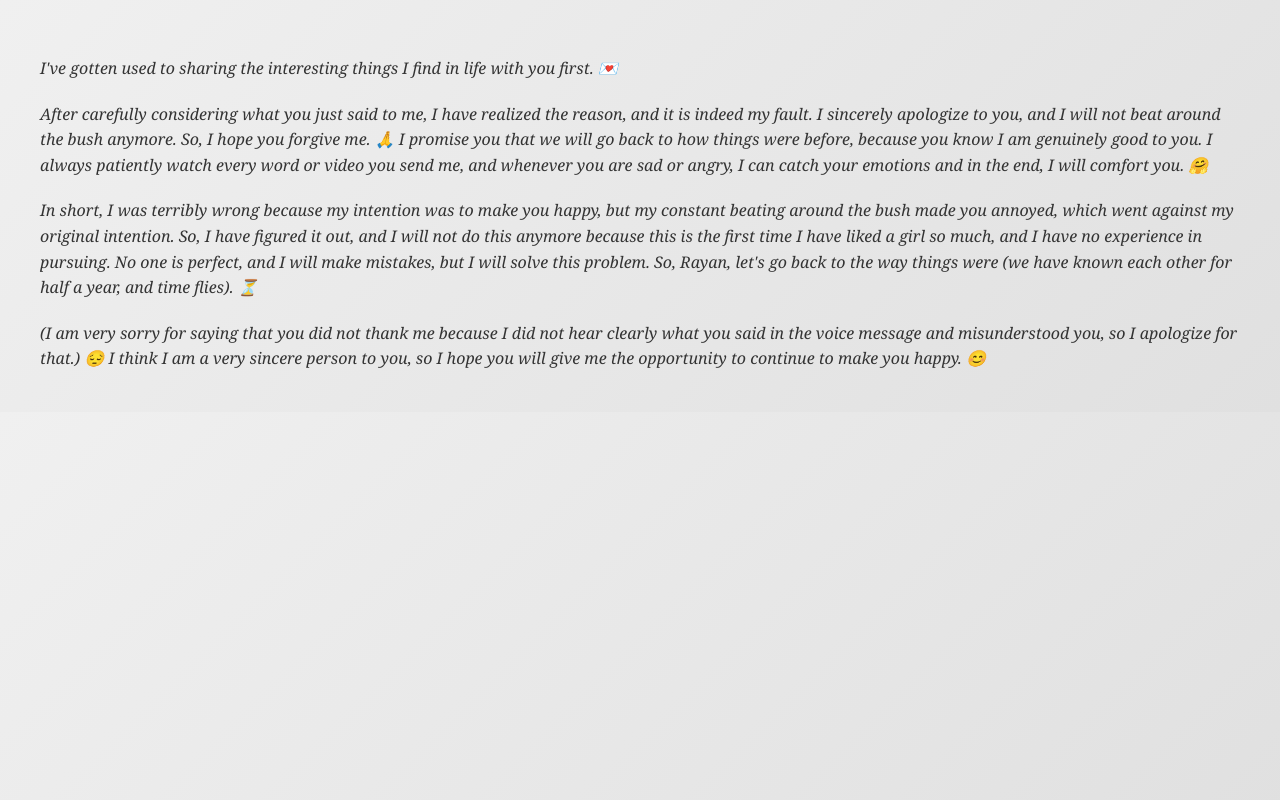
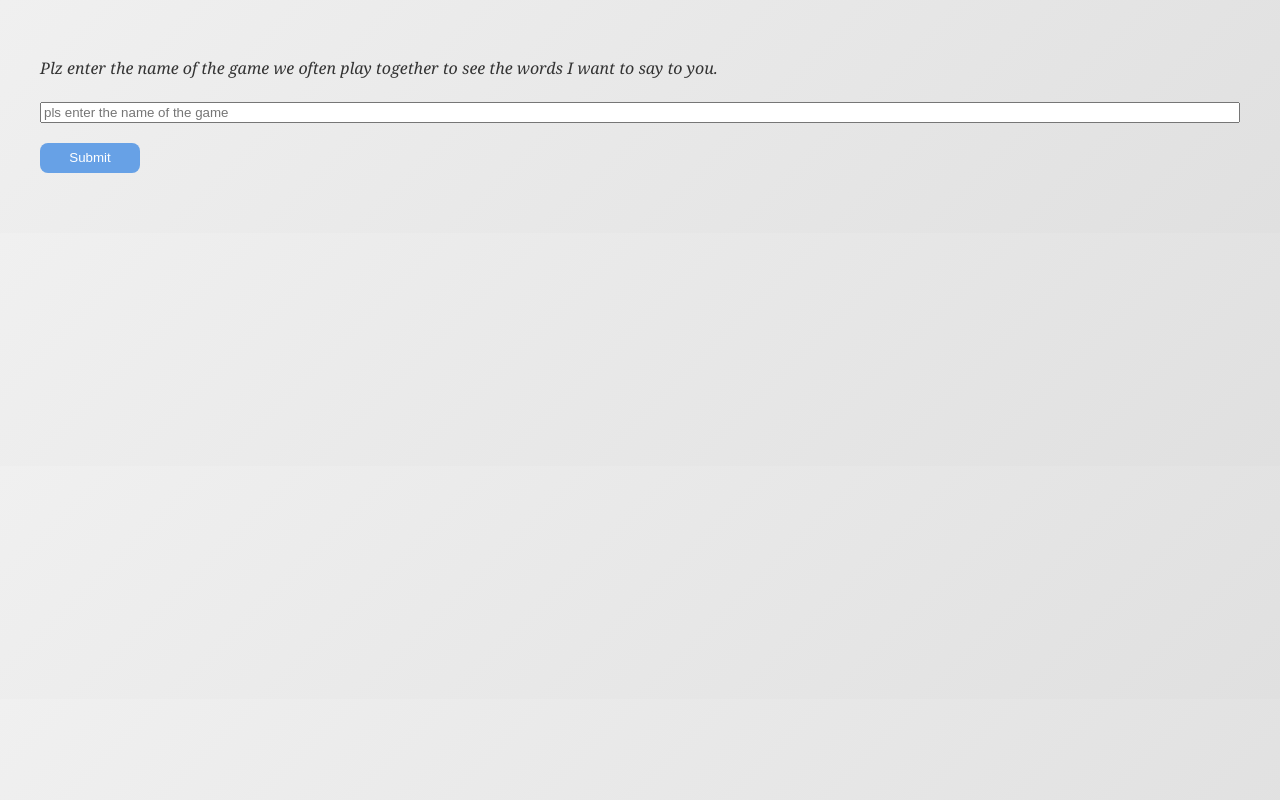
Before and after one commit to miaokeliq/ray.github.io, a website: page index.html in a window 1280 px wide. Drawn offline with Linux system fonts and the light colour scheme.

Commit message:
fix: context update

```diff
--- a/index.html
+++ b/index.html
@@ -3,18 +3,14 @@
   <head>
     <meta charset="UTF-8" />
     <meta name="viewport" content="width=device-width, initial-scale=1.0" />
-    <title>Document</title>
+    <title>Encrypted Content</title>
     <style>
       body {
-        font-family: "Georgia", serif; /* 使用Georgia字体，它有意大利斜体风格 */
-        font-style: italic; /* 设置文字为意大利斜体 */
+        font-family: "Georgia", serif;
+        font-style: italic;
         margin: 0;
         padding: 40px;
-        background: linear-gradient(
-          135deg,
-          #f0f0f0 0%,
-          #e0e0e0 100%
-        ); /* 渐变背景 */
+        background: linear-gradient(135deg, #f0f0f0 0%, #e0e0e0 100%);
         color: #333;
         line-height: 1.6;
       }
@@ -24,41 +20,87 @@
       p:last-child {
         margin-bottom: 0;
       }
+      #hiddenContent {
+        display: none;
+      }
+      #passwordSection {
+        display: flex;
+        flex-direction: column;
+        margin-bottom: 20px;
+      }
     </style>
   </head>
   <body>
-    <audio autoplay loop volume="0.1">
-      <source src="./musiccc.MP3" type="audio/mpeg" />
-      Your browser does not support the audio element.
-    </audio>
+    <div id="passwordSection">
       <p>
-      I've gotten used to sharing the interesting things I find in life with you
-      first. 💌
+        Plz enter the name of the game we often play together to see the words I
+        want to say to you.
+      </p>
+      <input
+        type="text"
+        id="passwordInput"
+        placeholder="pls enter the name of the game"
+      />
+      <button
+        onclick="checkPassword()"
+        style="
+          margin-top: 20px;
+          background: #67a1e6;
+          border: 1px #67a1e6;
+          width: 100px;
+          height: 30px;
+          color: white;
+          border-radius: 8px;
+        "
+      >
+        Submit
+      </button>
+    </div>
+    <div id="hiddenContent">
+      <p>
+        I've gotten used to sharing the interesting things I find in life with
+        you first. 💌
       </p>
       <p>
-      After carefully considering what you just said to me, I have realized the
-      reason, and it is indeed my fault. I sincerely apologize to you, and I
-      will not beat around the bush anymore. So, I hope you forgive me. 🙏 I
+        After carefully considering what you just said to me, I have realized
+        the reason, and it is indeed my fault. I sincerely apologize to you, and
+        I will not beat around the bush anymore. So, I hope you forgive me. 🙏 I
         promise you that we will go back to how things were before, because you
         know I am genuinely good to you. I always patiently watch every word or
         video you send me, and whenever you are sad or angry, I can catch your
         emotions and in the end, I will comfort you. 🤗
       </p>
       <p>
-      In short, I was terribly wrong because my intention was to make you happy,
-      but my constant beating around the bush made you annoyed, which went
-      against my original intention. So, I have figured it out, and I will not
-      do this anymore because this is the first time I have liked a girl so
-      much, and I have no experience in pursuing. No one is perfect, and I will
-      make mistakes, but I will solve this problem. So, Rayan, let's go back to
-      the way things were (we have known each other for half a year, and time
-      flies). ⏳
+        In short, I was terribly wrong because my intention was to make you
+        happy, but my constant beating around the bush made you annoyed, which
+        went against my original intention. So, I have figured it out, and I
+        will not do this anymore because this is the first time I have liked a
+        girl so much, and I have no experience in pursuing. No one is perfect,
+        and I will make mistakes, but I will solve this problem. So, Rayan,
+        let's go back to the way things were (we have known each other for half
+        a year, and time flies). ⏳
       </p>
       <p>
         (I am very sorry for saying that you did not thank me because I did not
-      hear clearly what you said in the voice message and misunderstood you, so
-      I apologize for that.) 😔 I think I am a very sincere person to you, so I
-      hope you will give me the opportunity to continue to make you happy. 😊
+        hear clearly what you said in the voice message and misunderstood you,
+        so I apologize for that.) 😔 I think I am a very sincere person to you,
+        so I hope you will give me the opportunity to continue to make you
+        happy. 😊
       </p>
+    </div>
+
+    <script>
+      function checkPassword() {
+        var password = document.getElementById("passwordInput").value;
+        var hiddenContent = document.getElementById("hiddenContent");
+        var passwordSection = document.getElementById("passwordSection");
+        if (password === "roblox" || password === "Roblox") {
+          hiddenContent.style.display = "block";
+          passwordSection.style.display = "none";
+        } else {
+          alert("Incorrect password. Please try again.");
+        }
+      }
+    </script>
   </body>
 </html>
```
Lines whose indentation alone changed are shown as unchanged.
